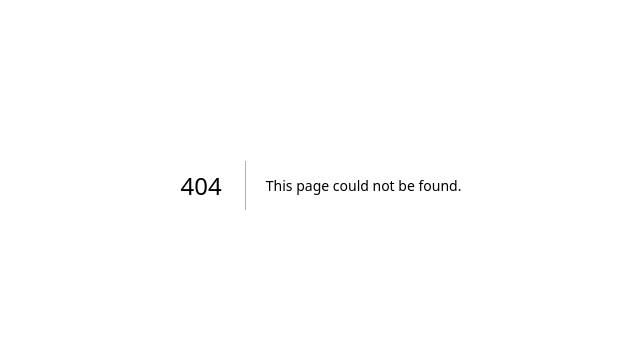
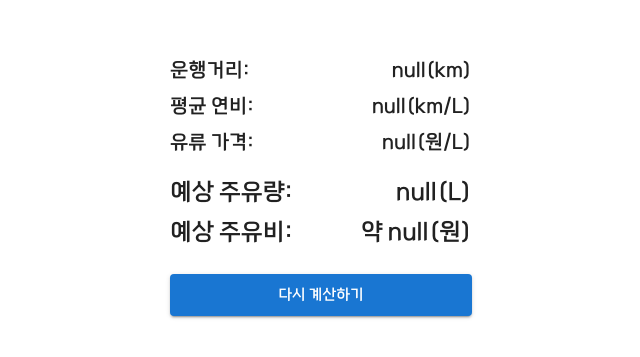
Before and after one commit to Yongveloper/FuelCostCalculator-Web, a Next.js app: page /result in a window 1280 px wide. Before the commit this address had no page. Shown: the part 215-572 px from the top of the page, without its empty margins (319-959 px from the left). Built offline with nearby package versions, Linux system fonts and the light colour scheme.

Commit message:
[기능] Result Page

```diff
--- /dev/null
+++ b/src/pages/result.tsx
@@ -0,0 +1,119 @@
+import { Box, Button, Typography } from '@mui/material';
+import { useRouter } from 'next/router';
+import { ResultPageQuery } from '@/types';
+
+function Result() {
+  const router = useRouter();
+  const { distance, fuelEfficiency, price, expectedFuelVolume, expectedPrice } =
+    router.query as ResultPageQuery;
+
+  const handleButtonClick = () => router.push('/');
+
+  const numberWithCommas = (number: string | undefined) => {
+    if (!number) return null;
+    return Number(number).toLocaleString();
+  };
+
+  return (
+    <Box
+      sx={{
+        display: 'flex',
+        flexDirection: 'column',
+        justifyContent: 'center',
+        alignItems: 'center',
+        maxWidth: '350px',
+        paddingX: '24px',
+        margin: 'auto',
+        minHeight: '100vh',
+      }}
+    >
+      <Box
+        sx={{
+          width: '100%',
+          display: 'flex',
+          justifyContent: 'space-between',
+          marginBottom: '4px',
+        }}
+      >
+        <Typography variant="h6" component="span">
+          운행거리:
+        </Typography>
+        <Typography variant="h6" component="span">
+          {numberWithCommas(distance) || 'null'}(km)
+        </Typography>
+      </Box>
+      <Box
+        sx={{
+          width: '100%',
+          display: 'flex',
+          justifyContent: 'space-between',
+          marginBottom: '4px',
+        }}
+      >
+        <Typography variant="h6" component="span">
+          평균 연비:
+        </Typography>
+        <Typography variant="h6" component="span">
+          {numberWithCommas(fuelEfficiency) || 'null'}(km/L)
+        </Typography>
+      </Box>
+      <Box
+        sx={{
+          width: '100%',
+          display: 'flex',
+          justifyContent: 'space-between',
+        }}
+      >
+        <Typography variant="h6" component="span">
+          유류 가격:
+        </Typography>
+        <Typography variant="h6" component="span">
+          {numberWithCommas(price) || 'null'}(원/L)
+        </Typography>
+      </Box>
+
+      <Box sx={{ width: '100%', marginTop: '18px' }}>
+        <Box
+          sx={{
+            width: '100%',
+            display: 'flex',
+            justifyContent: 'space-between',
+            marginBottom: '8px',
+          }}
+        >
+          <Typography variant="h5" component="span">
+            예상 주유량:
+          </Typography>
+          <Typography variant="h5" component="span">
+            {expectedFuelVolume || 'null'}(L)
+          </Typography>
+        </Box>
+        <Box
+          sx={{
+            width: '100%',
+            display: 'flex',
+            justifyContent: 'space-between',
+          }}
+        >
+          <Typography variant="h5" component="span">
+            예상 주유비:
+          </Typography>
+          <Typography variant="h5" component="span">
+            약 {numberWithCommas(expectedPrice) || 'null'}(원)
+          </Typography>
+        </Box>
+      </Box>
+
+      <Button
+        variant="contained"
+        size="large"
+        sx={{ width: '100%', maxWidth: '320px', marginTop: '26px' }}
+        onClick={handleButtonClick}
+      >
+        다시 계산하기
+      </Button>
+    </Box>
+  );
+}
+
+export default Result;
```
Also changed, not shown: src/Components/CalculateButton.tsx (+15 -6 lines), src/types.ts (+10 -0 lines).
